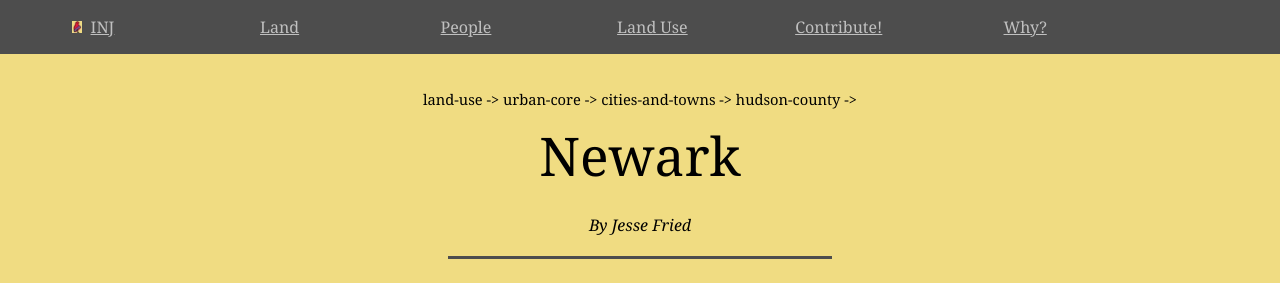
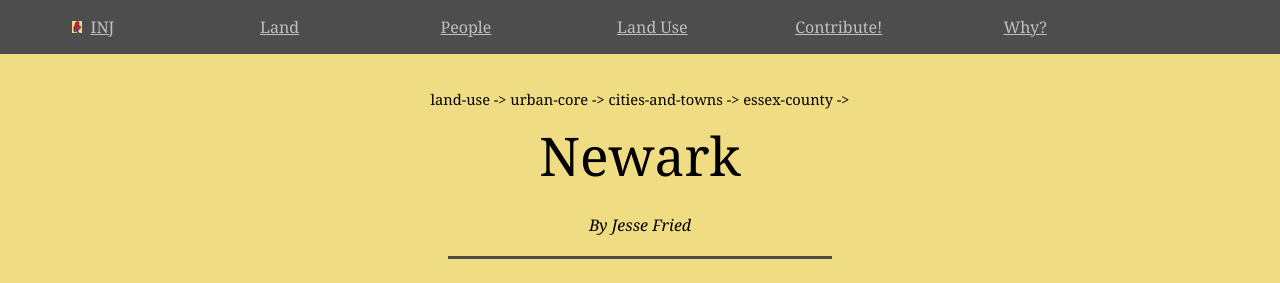
Before and after one commit to jonfried/oakafee.github.io, a Jekyll site: the page built from _posts/2016-09-13-newark.md, in a window 1280 px wide and 900 px high. Shown: the top 283 px of the window. Built offline with Jekyll 4.4.1, drawn with Linux system fonts in a browser that asks for light colours.

Commit message:
Update 2016-09-13-newark.md

```diff
--- a/_posts/2016-09-13-newark.md
+++ b/_posts/2016-09-13-newark.md
@@ -6,8 +6,8 @@ categories:
   - land-use
   - urban-core
   - cities-and-towns
-  - hudson-county
-tags: newark
+  - essex-county
+category-name: newark
 ---
 
 Newark is the largest city in New Jersey. It is located at the mouth of the Passaic river and the northern end of Newark Bay, which is part of New York harbor in an extended sense. It is separated from the Hudson river to the east by the thick ridge of the Palisades and about 5 miles of swamp surrounding the Hackensack river estuary, known as the Meadowlands. The city is located on top of some rolling hills of Triassic sandstone on the west banks of the Passaic.
```
